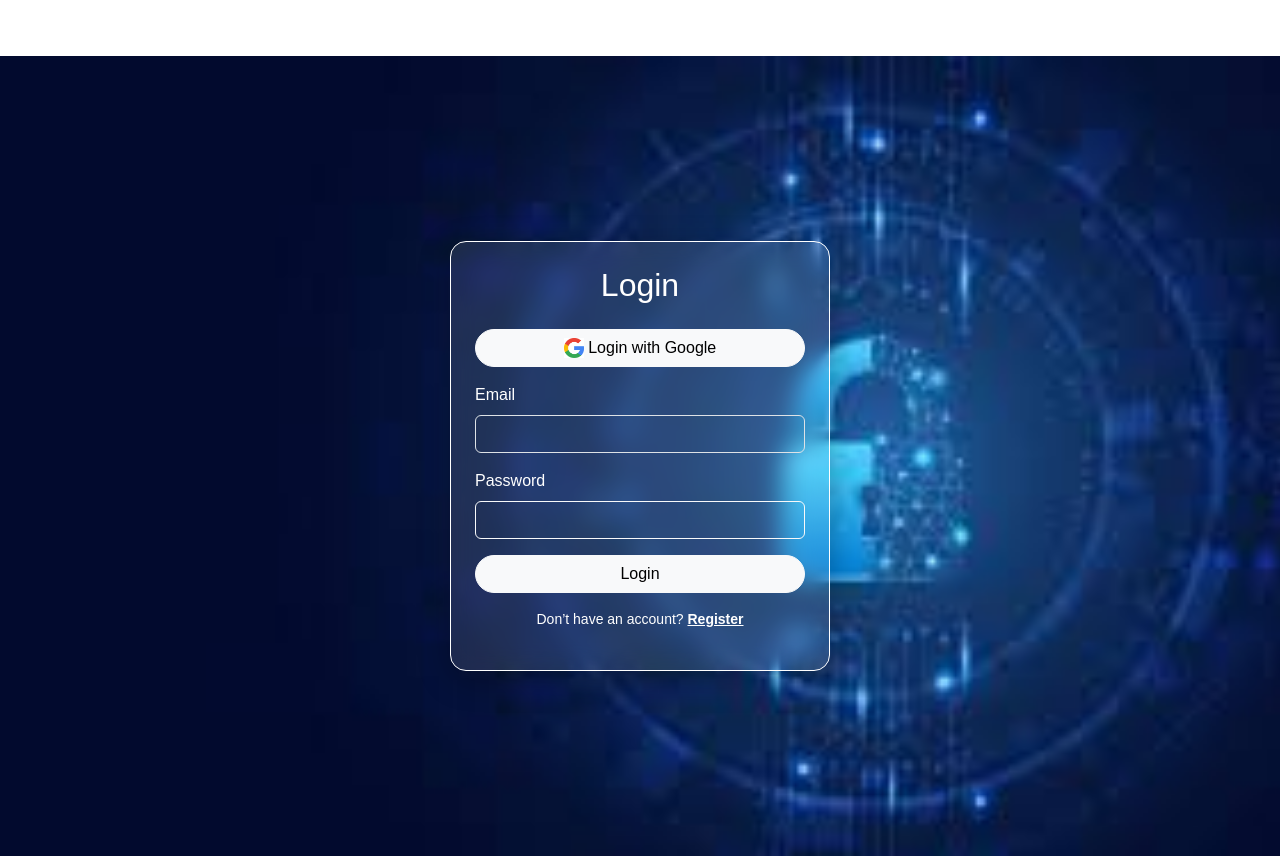
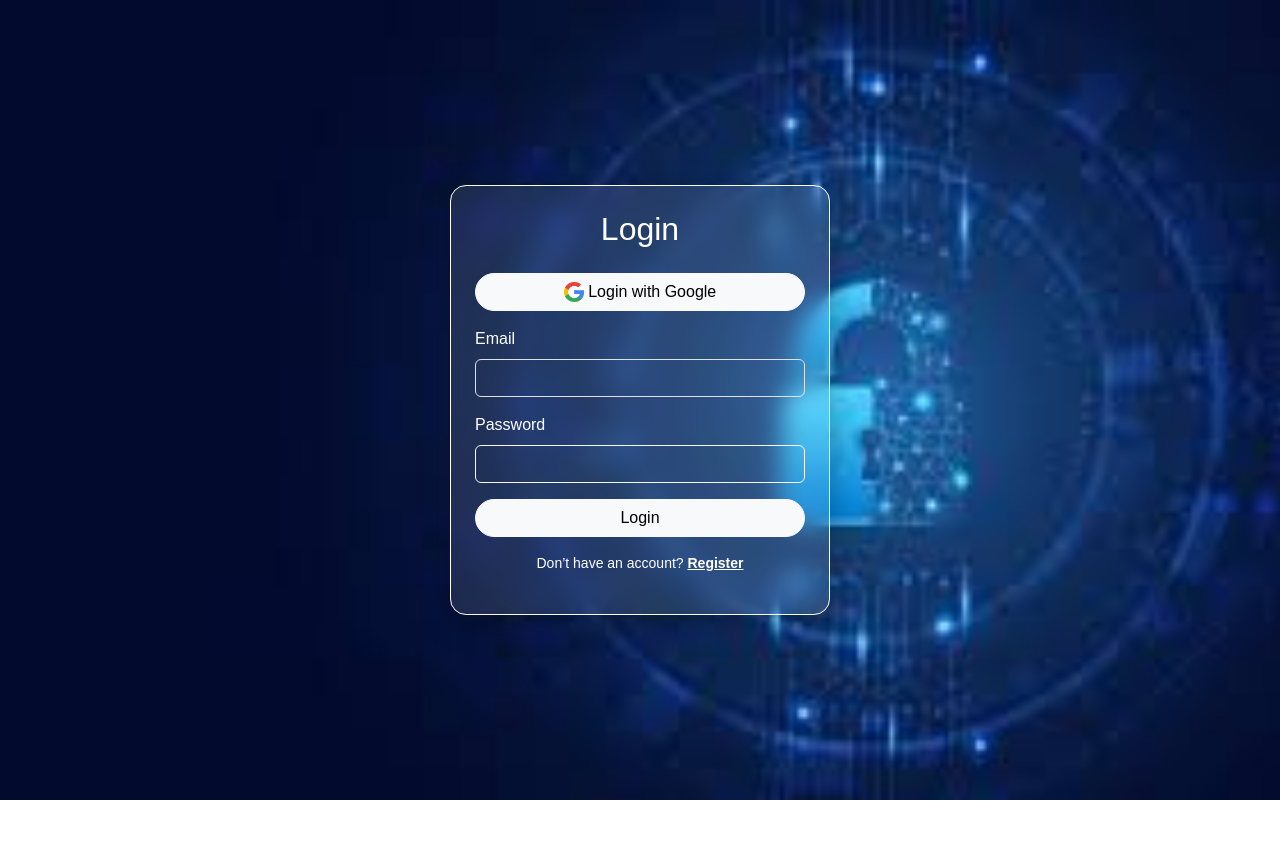
Before and after one commit to vaishnavitomar019/multi_auth, an Angular app in the folder client/: page /login in a window 1280 px wide. After the commit the page ends 800 px from the top, so only its background shows below. Built offline with nearby package versions, Linux system fonts and the light colour scheme.

Commit message:
padding remove

```diff
--- a/client/src/styles.css
+++ b/client/src/styles.css
@@ -1,5 +1,4 @@
 /* You can add global styles to this file, and also import other style files */
 body {
   overflow: hidden;
-  padding-top: 56px;
 }
```
Also changed, not shown: 1 other file (tests, documents, lock files or other folders).
